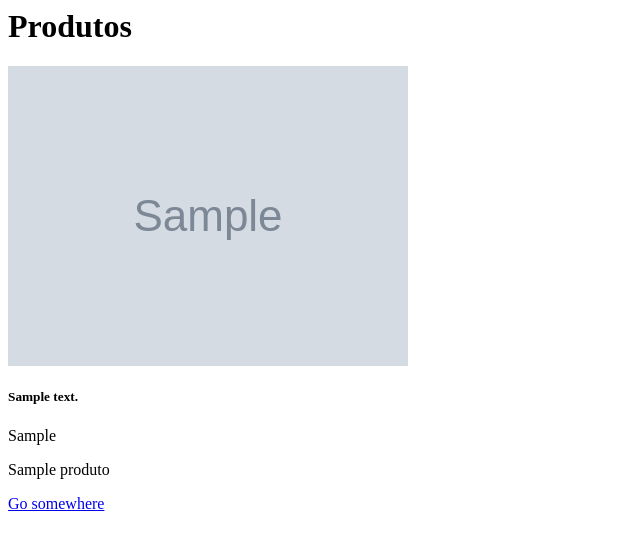
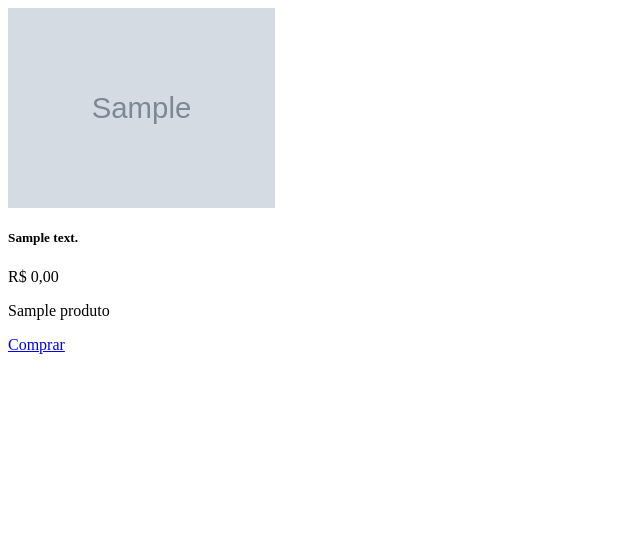
Before and after one commit to edelziolopes/simple-mvc, a PHP site: template Application/views/home/index.php in a window 1280 px wide. Shown: the top 550 px of the page, without its empty margins (0-640 px from the left). Run offline with PHP 8.4, Linux system fonts and the light colour scheme; the template is opened without the code that fills it: most values are stand-ins (such as "Sample title", 1, 10 or a date in 2020); grey boxes marked "Sample" are stand-in pictures.

Commit message:
home2105

```diff
--- a/Application/controllers/Home.php
+++ b/Application/controllers/Home.php
@@ -19,4 +19,6 @@ class Home extends Controller
     ]);
   }
 
+
+
 }
--- a/Application/controllers/Imagem.php
+++ b/Application/controllers/Imagem.php
@@ -6,7 +6,11 @@ class Imagem extends Controller
 {
   public function index()
   {
-    $this->view('imagem/index');
+    $Imagens = $this->model('Imagens');
+    $Imagem = $Imagens::findAll();
+    $this->view('imagem/index', [
+      'imagens' => $Imagem
+    ]);
   }
 
 }
--- a/Application/views/home/index.php
+++ b/Application/views/home/index.php
@@ -1,12 +1,21 @@
-<h1>Produtos</h1>
-<?php foreach($data['produtos'] as $produto): ?>
-  <div class="card" style="width: 18rem;">
-    <img src="<?=$produto['imagem_link']?>" class="card-img-top">
-    <div class="card-body">
-      <h5 class="card-title"><?=$produto['produto_descricao']?></h5>
-      <p class="card-text"><?=$produto['produto_preco']?></p>
-      <p class="card-text"><?=$produto['categoria_nome']?></p>
-      <a href="#" class="btn btn-primary">Go somewhere</a>
+<div class="d-flex flex-wrap gap-4">
+  <?php foreach($data['produtos'] as $produto): ?>
+    <div class="card shadow" style="width: 18rem;">
+      <img src="<?=$produto['imagem_link']?>" class="card-img-top" style="height: 200px; object-fit: cover;">
+      <div class="card-body">
+        <h5 class="card-title">
+          <i class="fas fa-box-open me-2"></i><?=$produto['produto_descricao']?>
+        </h5>
+        <p class="card-text text-success fw-bold">
+          <i class="fas fa-tag me-2"></i>R$ <?=number_format($produto['produto_preco'], 2, ',', '.')?>
+        </p>
+        <p class="card-text text-muted">
+          <i class="fas fa-layer-group me-2"></i><?=$produto['categoria_nome']?>
+        </p>
+        <a href="#" class="btn btn-primary w-100">
+          <i class="fas fa-shopping-cart me-2"></i>Comprar
+        </a>
+      </div>
     </div>
-  </div>
-<?php endforeach; ?>
+  <?php endforeach; ?>
+</div>
--- a/public/index.php
+++ b/public/index.php
@@ -7,6 +7,8 @@
     <link href="assets/css/bootstrap.min.css" rel="stylesheet">
     <link rel="stylesheet" href="https://cdnjs.cloudflare.com/ajax/libs/font-awesome/6.5.1/css/all.min.css">
     <link href="assets/css/style.css" rel="stylesheet">
+    <link rel="stylesheet" href="https://cdnjs.cloudflare.com/ajax/libs/font-awesome/6.5.0/css/all.min.css">
+
 </head>
 <body>
   <nav class="navbar navbar-expand-lg navbar-dark bg-dark">
@@ -32,6 +34,9 @@
                   </li>
                   <li class="nav-item">
                       <a class="nav-link" href="/categoria"><i class="fa-solid fa-tags"></i> Categorias</a>
+                  </li>
+                  <li class="nav-item">
+                      <a class="nav-link" href="/imagem"><i class="fa-solid fa-image"></i> Imagens</a>
                   </li>
                   <li class="nav-item">
                       <a class="nav-link" href="#"><i class="fa-solid fa-envelope"></i> Contatos</a>
```
Also changed, not shown: Application/controllers/Categoria.php (+5 -4 lines), Application/views/categoria/index.php (+4 -7 lines), Application/views/imagem/index.php (+4 -7 lines).
